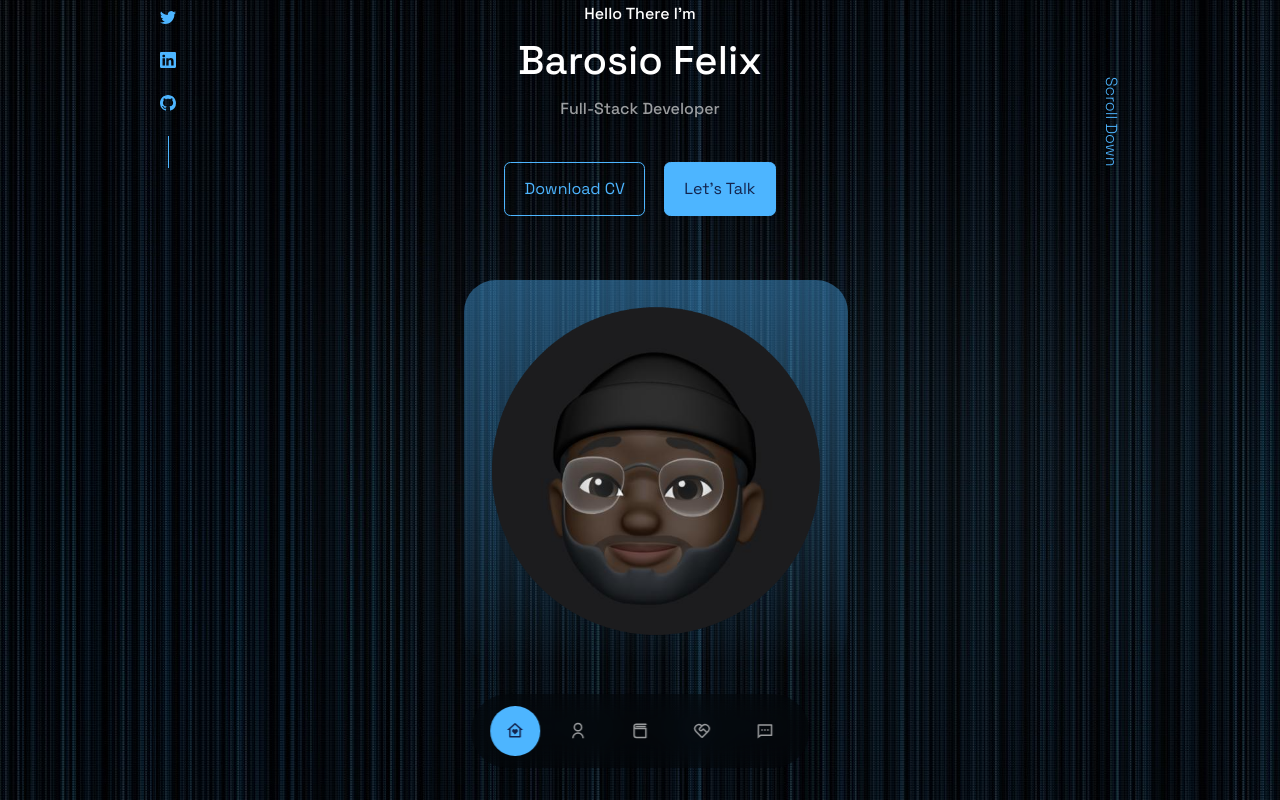
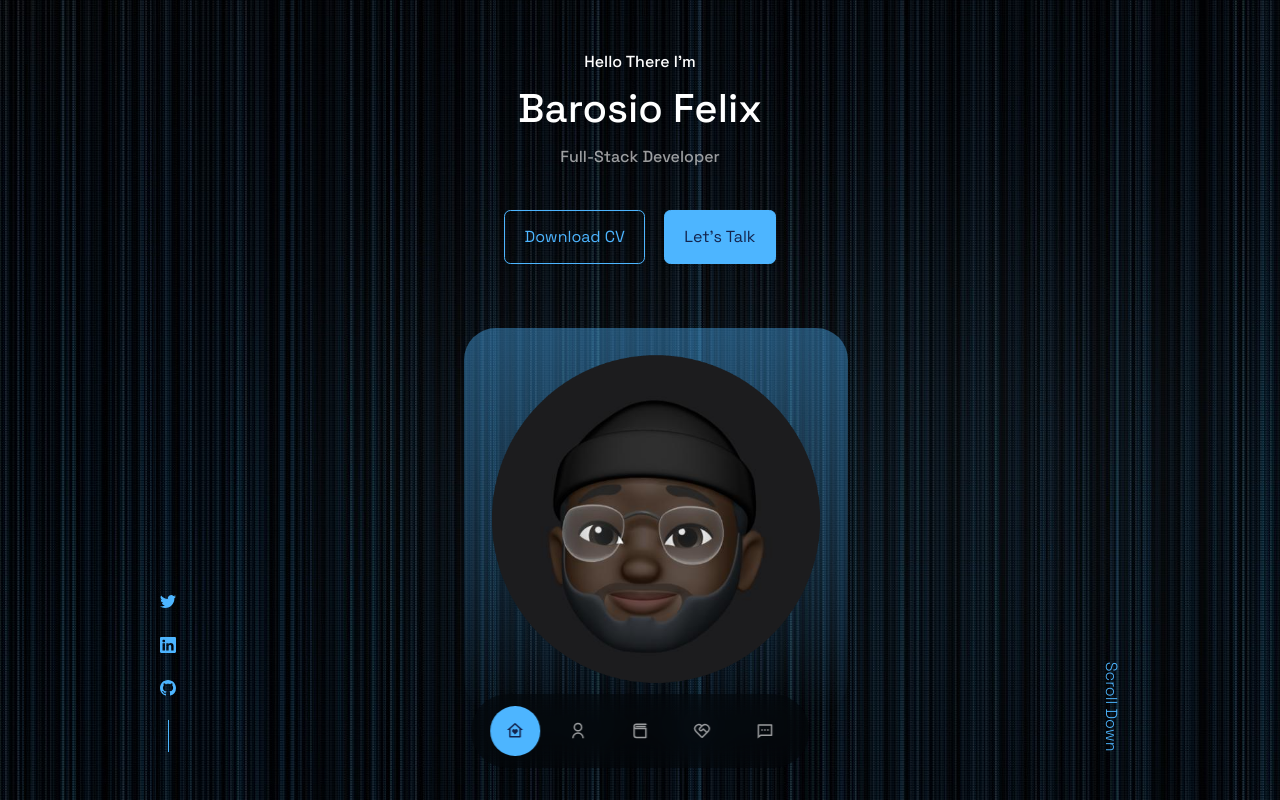
Before and after one commit to Felix-Barosio/Portfolio, a React (Create React App) app: page / in a window 1280 px wide. Shown: the top 800 px of the page. Built offline with nearby package versions, Linux system fonts and the light colour scheme.

Commit message:
Updated files

```diff
--- a/src/App.js
+++ b/src/App.js
@@ -1,4 +1,5 @@
 import React from 'react';
+import About from './components/About/About';
 import Header from './components/Header/Header';
 import Navigation from './components/Navigation/Navigation';
 
@@ -7,6 +8,7 @@ const App = () => {
     <div>
       <Header />
       <Navigation />
+      <About />
     </div>
   );
 }
--- a/src/components/Header/Header.css
+++ b/src/components/Header/Header.css
@@ -1,6 +1,6 @@
-.home {
+header {
   height: 100vh;
-  padding-top: 7rem;
+  padding-top: 3rem;
   overflow: hidden;
 }
 
--- a/src/components/Header/Header.js
+++ b/src/components/Header/Header.js
@@ -6,7 +6,7 @@ import Socials from "./Socials";
 
 const Header = () => {
     return (
-        <div id="home">
+        <header id="home">
             <div className="container header_cont">
                 <h4>Hello There I'm</h4>
                 <h1>Barosio Felix</h1>
@@ -20,7 +20,7 @@ const Header = () => {
                     <img src={Profile} alt="My Pic" />
                 </div>
             </div>
-        </div>
+        </header>
     );
 };
 
```
Also changed, not shown: src/assets/images/profile2.png (added).
